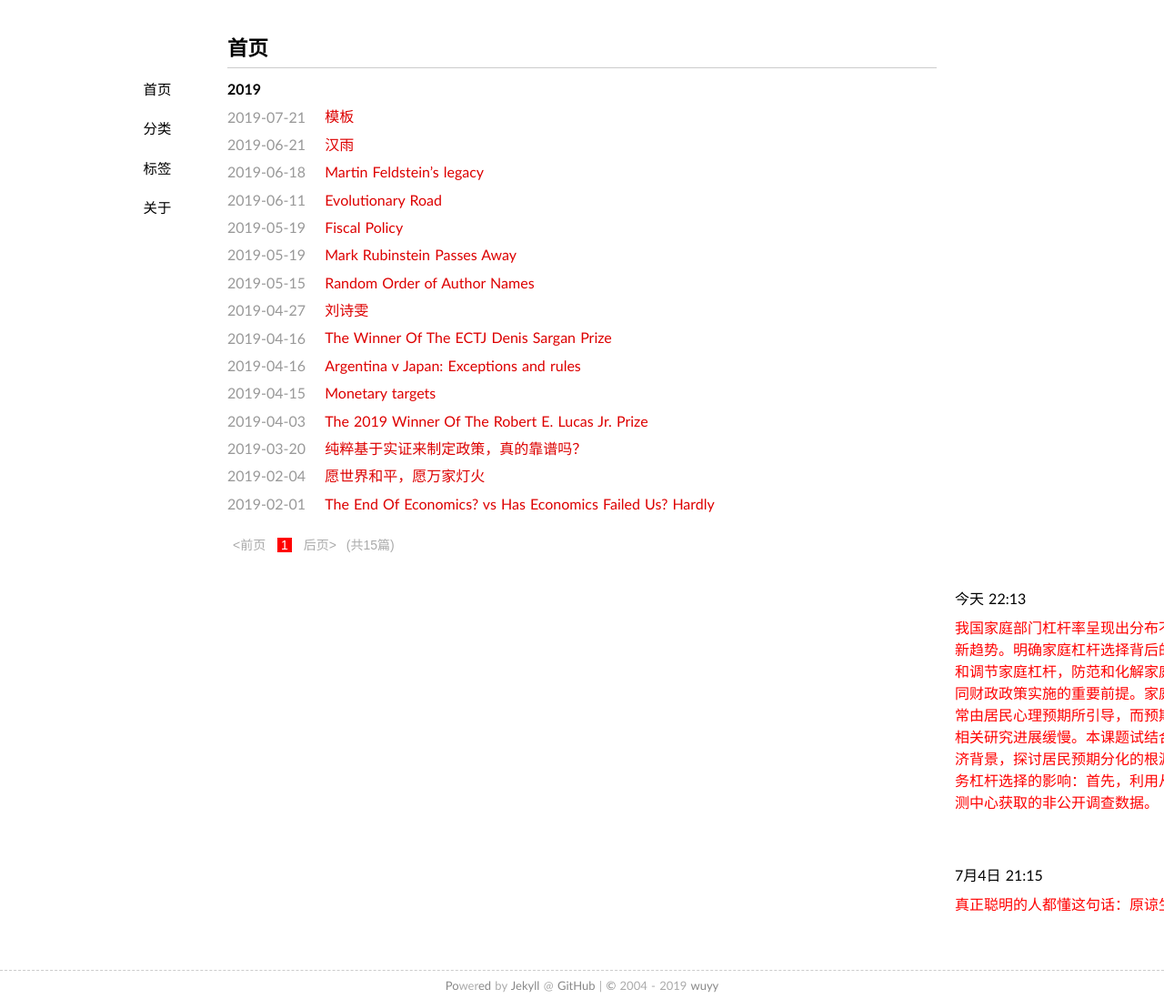
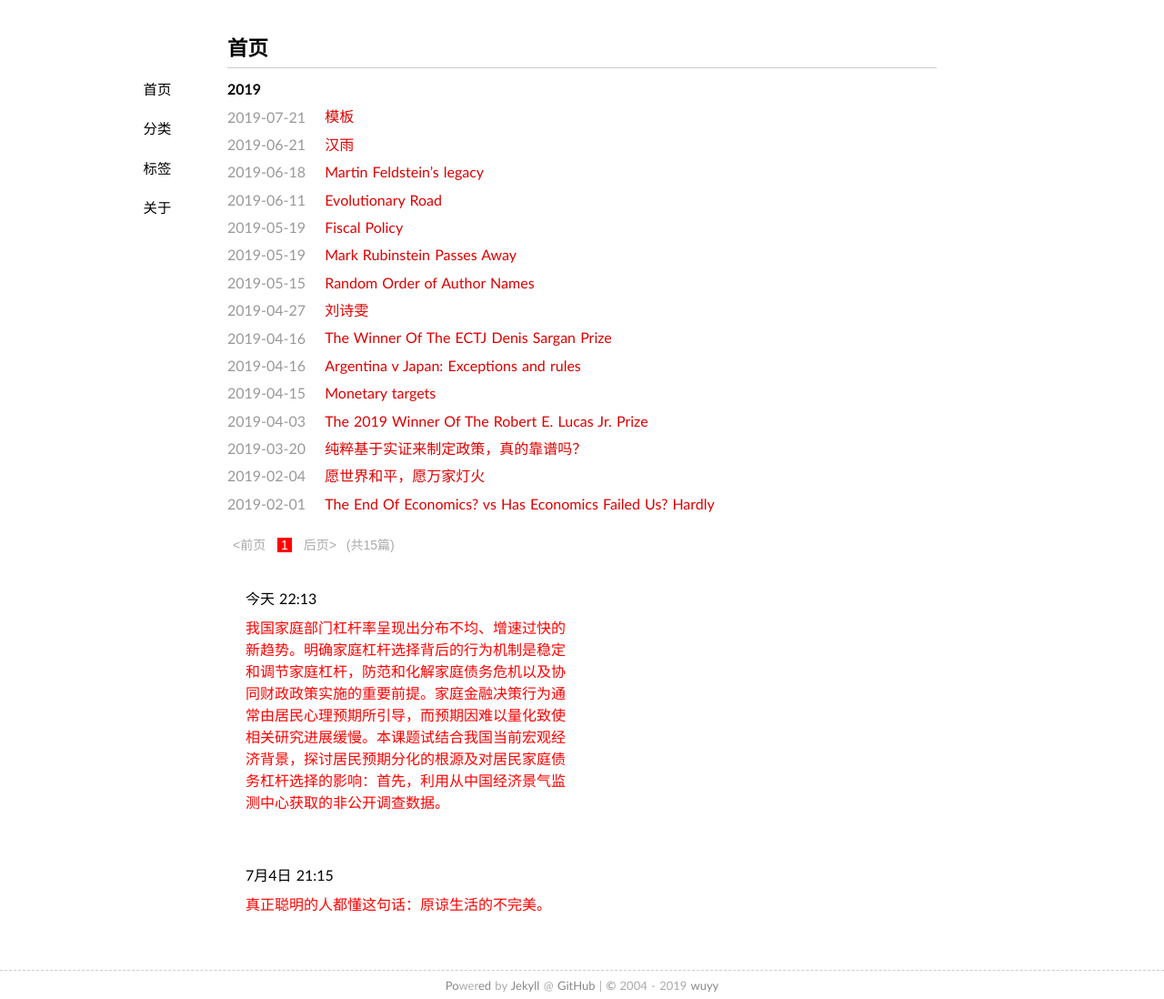
Before and after one commit to wuyy2007/wanguolin.github.io, a Jekyll site: the page built from index.html, in a window 1280 px wide. Shown: the whole page at 91% size. Built offline with Jekyll 4.4.1, drawn with Linux system fonts in a browser that asks for light colours; some web fonts are replaced; the list of posts is cut into pages by our own code.

Commit message:
Update default.html

```diff
--- a/_layouts/default.html
+++ b/_layouts/default.html
@@ -28,7 +28,7 @@
         </nav>
         <article class="content">
         {{ content }}
- 			<section  class="rightContent" ;  style="height: 400px; width: 400px;border-top-width:2px;overflow-y:scroll">
+ 			<section    style="height: 400px; width: 400px;border-top-width:2px;overflow-y:scroll">
 			<div style="border: 1px  #000000; width: 90%; margin: 0 auto;">
 				<span>
 
```
